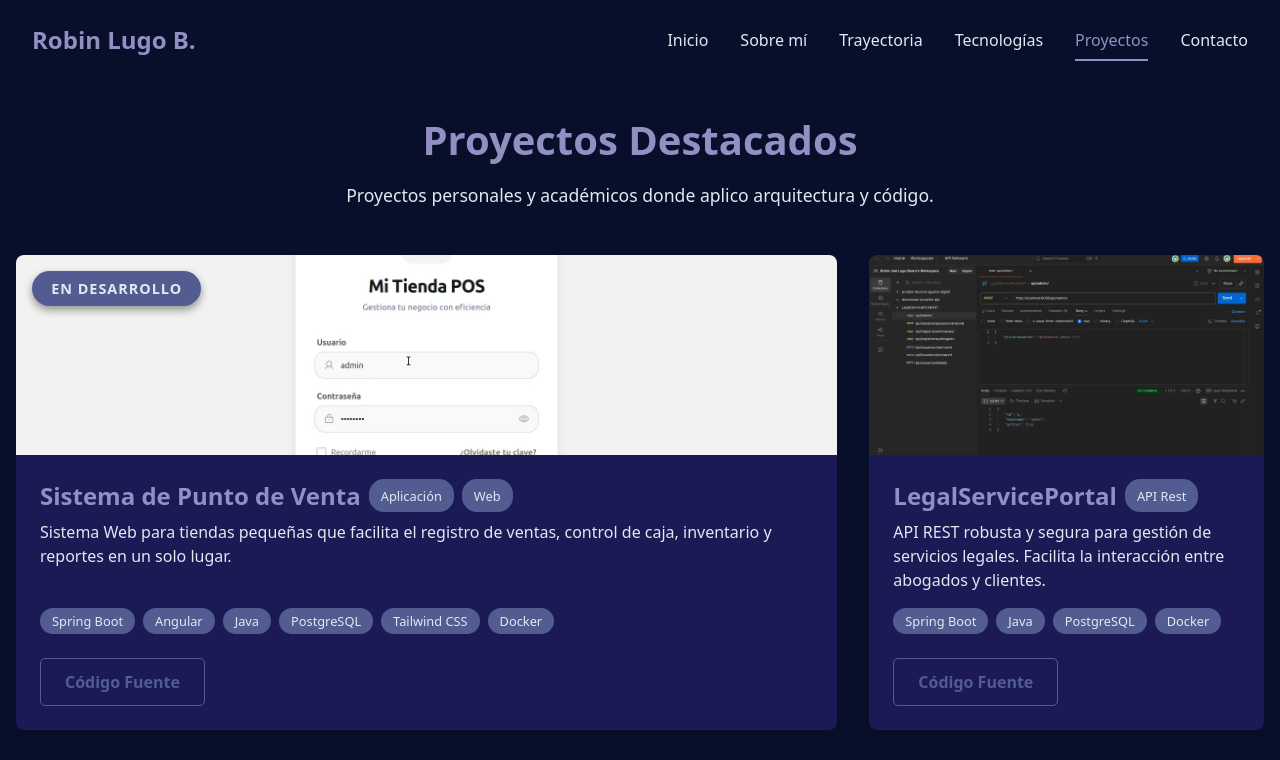
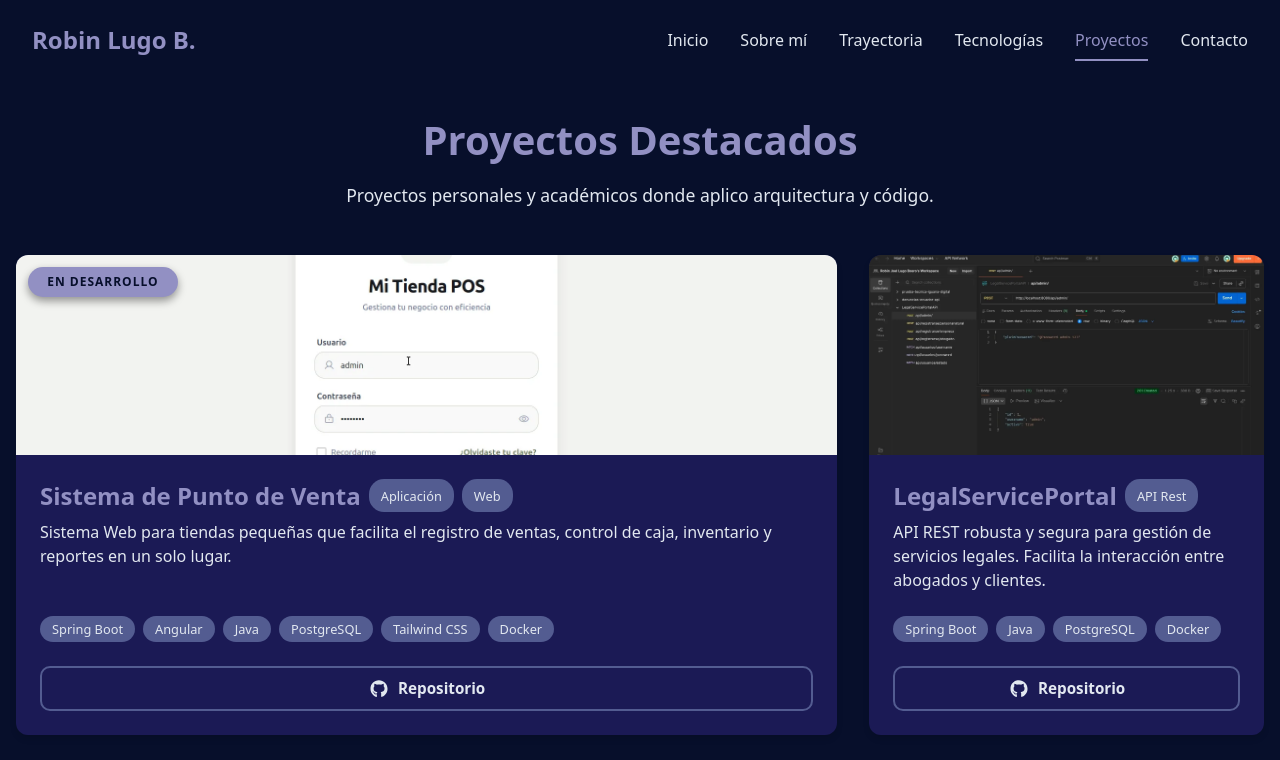
Before and after one commit to RobinLB99/robinlugoboero, an Angular app: page /projects in a window 1280 px wide. Shown: the top 760 px of the page. Built offline with nearby package versions, Linux system fonts and the light colour scheme.

Commit message:
feat(projects): rediseño de tarjetas y soporte para iconos dinámicos de repo

```diff
--- a/src/app/pages/projects/projects.css
+++ b/src/app/pages/projects/projects.css
@@ -41,10 +41,11 @@
 .project-card {
   position: relative;
   background-color: var(--bg-card);
-  border-radius: 8px;
+  border-radius: 12px;
   overflow: hidden;
   display: flex;
   flex-direction: column;
+  height: 100%;
   box-shadow: 0 4px 6px rgba(0, 0, 0, 0.1);
   transition:
     transform var(--transition-speed) ease,
@@ -56,9 +57,16 @@
   box-shadow: 0 10px 15px rgba(0, 0, 0, 0.2);
 }
 
+.card-image-container {
+  position: relative;
+  width: 100%;
+  height: 200px;
+  overflow: hidden;
+}
+
 .card-image {
   width: 100%;
-  height: 200px;
+  height: 100%;
   object-fit: cover;
 }
 
@@ -98,7 +106,7 @@
 .card-description {
   font-size: 1rem;
   line-height: 1.5;
-  margin-bottom: 1rem;
+  margin-bottom: 1.5rem;
   display: -webkit-box;
   -webkit-line-clamp: 3;
   -webkit-box-orient: vertical;
@@ -107,64 +115,86 @@
   min-height: 4.5em; /* 3 líneas de 1.5 line-height */
 }
 
+.card-footer {
+  margin-top: auto;
+  display: flex;
+  flex-direction: column;
+  gap: 1.5rem;
+}
+
 .card-tags {
   display: flex;
   flex-wrap: wrap;
   gap: 0.5rem;
-  margin-bottom: 1.5rem;
-  margin-top: auto; /* Empuja las tecnologías y acciones al fondo */
 }
 
 .card-actions {
   display: flex;
-  gap: 1rem;
+  gap: 0.75rem;
+  width: 100%;
 }
 
 .btn {
-  padding: 0.75rem 1.5rem;
-  border-radius: 5px;
+  flex: 1;
+  padding: 0.65rem 1rem;
+  border-radius: 10px;
+  font-size: 0.95rem;
+  font-weight: 600;
+  border: 2px solid transparent;
+  transition: all var(--transition-speed) ease;
+  display: inline-flex;
+  align-items: center;
+  justify-content: center;
+  gap: 0.5rem;
   text-align: center;
-  font-weight: 600;
-  border: 1px solid transparent;
-  transition:
-    background-color var(--transition-speed),
-    color var(--transition-speed),
-    border-color var(--transition-speed);
+  cursor: pointer;
+  white-space: nowrap;
 }
 
 .btn-primary {
   background-color: var(--accent);
   color: var(--bg-body);
+  border-color: var(--accent);
 }
 
 .btn-primary:hover {
-  background-color: color-mix(in srgb, var(--accent) 90%, #fff);
+  background-color: var(--text);
+  border-color: var(--text);
+  color: var(--bg-body);
 }
 
 .btn-secondary {
   background-color: transparent;
   border-color: var(--primary);
-  color: var(--primary);
+  color: var(--text);
 }
 
 .btn-secondary:hover {
-  background-color: var(--primary);
-  color: var(--text);
+  background-color: var(--accent);
+  border-color: var(--accent);
+  color: var(--bg-body);
+}
+
+/* Alineación de iconos */
+.btn fa-icon {
+  display: flex;
+  align-items: center;
+  font-size: 1.1rem;
 }
 
 .status-badge {
   position: absolute;
-  top: 1rem;
-  left: 1rem;
-  z-index: 10;
-  background-color: var(--primary);
-  color: var(--text);
-  padding: 0.5rem 1.2rem;
-  font-size: 0.9rem;
-  font-weight: 700;
+  top: 12px;
+  left: 12px;
+  z-index: 20;
+  background-color: var(--accent);
+  color: var(--bg-body);
+  padding: 0.4rem 1.2rem;
+  font-size: 0.75rem;
+  font-weight: 800;
   text-transform: uppercase;
   letter-spacing: 1px;
-  border-radius: 20px;
+  border-radius: 50px;
   box-shadow: 0 4px 8px rgba(0, 0, 0, 0.4);
 }
 
--- a/src/app/pages/projects/projects.html
+++ b/src/app/pages/projects/projects.html
@@ -9,6 +9,7 @@
     <div class="projects-grid">
       @for (project of projects; track project.name) {
       <article class="project-card">
+        <div class="card-image-container">
           @if (project.status) {
           <div class="status-badge">{{ project.status }}</div>
           }
@@ -19,6 +20,7 @@
             class="card-image"
             loading="lazy"
           />
+        </div>
         <div class="card-content">
           <div class="card-title-type">
             <h2 class="card-title">{{ project.name }}</h2>
@@ -27,6 +29,7 @@
             }
           </div>
           <p class="card-description">{{ project.description }}</p>
+          <div class="card-footer">
             <div class="card-tags">
               @for (tag of project.tags; track tag) {
               <span class="tag">{{ tag }}</span>
@@ -40,17 +43,24 @@
                 rel="noopener noreferrer"
                 class="btn btn-primary"
               >
-                  Ir a la web
+                <fa-icon [icon]="faExternalLink"></fa-icon>
+                <span>Ir a la web</span>
               </a>
               }
               <a
-                [href]="project.repoUrl"
+                [href]="project.repo.url"
                 target="_blank"
                 rel="noopener noreferrer"
                 class="btn btn-secondary"
               >
-                Código Fuente
+                @if (project.repo.type === 'github') {
+                  <fa-icon [icon]="faGithub"></fa-icon>
+                } @else {
+                  <fa-icon [icon]="faGitlab"></fa-icon>
+                }
+                <span>Repositorio</span>
               </a>
+            </div>
           </div>
         </div>
       </article>
--- a/src/app/pages/projects/projects.ts
+++ b/src/app/pages/projects/projects.ts
@@ -1,14 +1,20 @@
 import { Component, inject } from '@angular/core';
 import { Project } from '../../interfaces/project';
 import { ProjectService } from '../../services/project/project.service';
+import { FontAwesomeModule } from '@fortawesome/angular-fontawesome';
+import { faGithub, faGitlab } from '@fortawesome/free-brands-svg-icons';
+import { faExternalLinkAlt } from '@fortawesome/free-solid-svg-icons';
 
 @Component({
   selector: 'app-projects',
   standalone: true,
-  imports: [],
+  imports: [FontAwesomeModule],
   templateUrl: './projects.html',
   styleUrls: ['./projects.css'],
 })
 export class ProjectsComponent {
+  public readonly faGithub = faGithub;
+  public readonly faGitlab = faGitlab;
+  public readonly faExternalLink = faExternalLinkAlt;
   public readonly projects: Project[] = inject(ProjectService).getProjects();
 }
```
Lines whose indentation alone changed are shown as unchanged.
